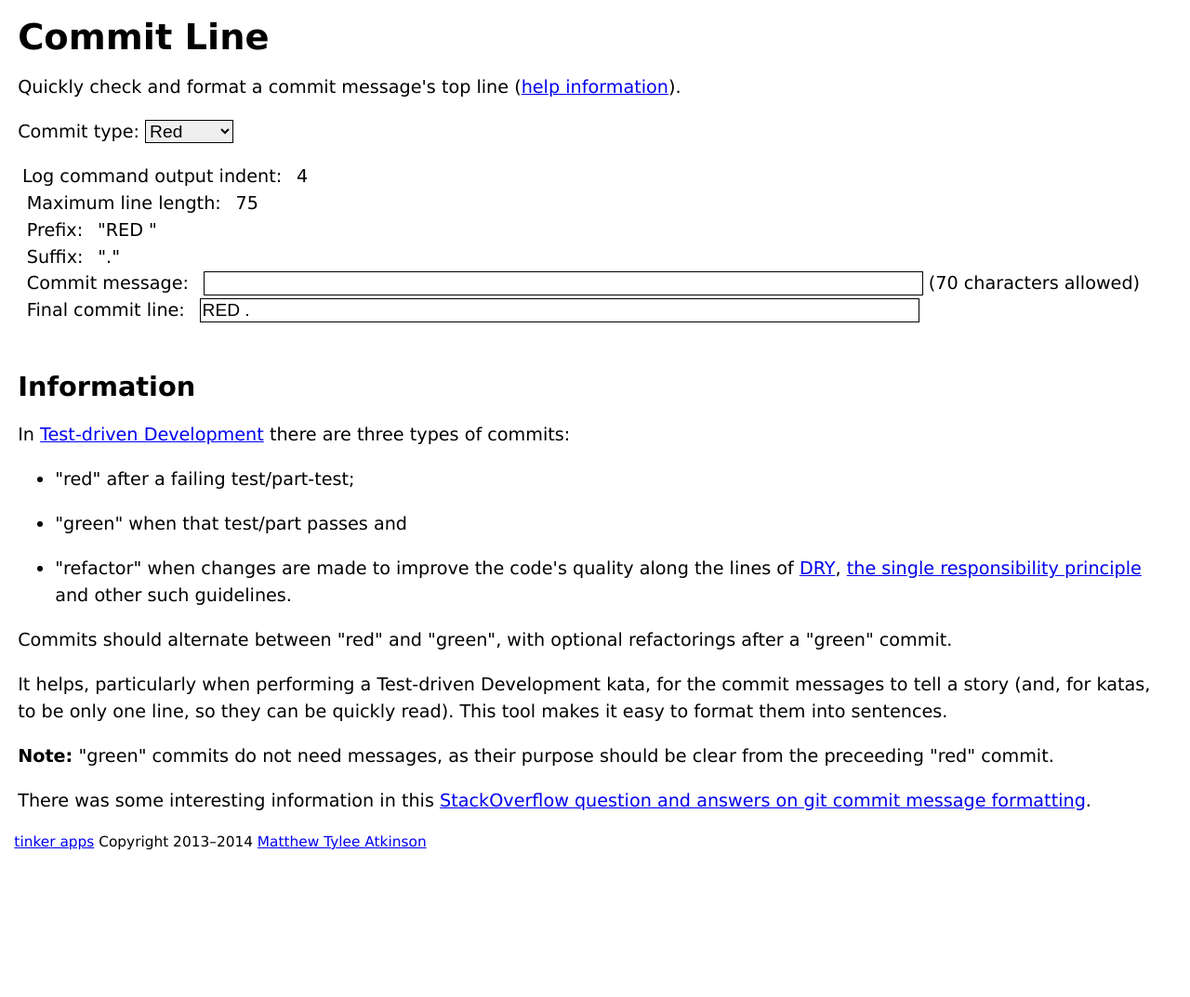
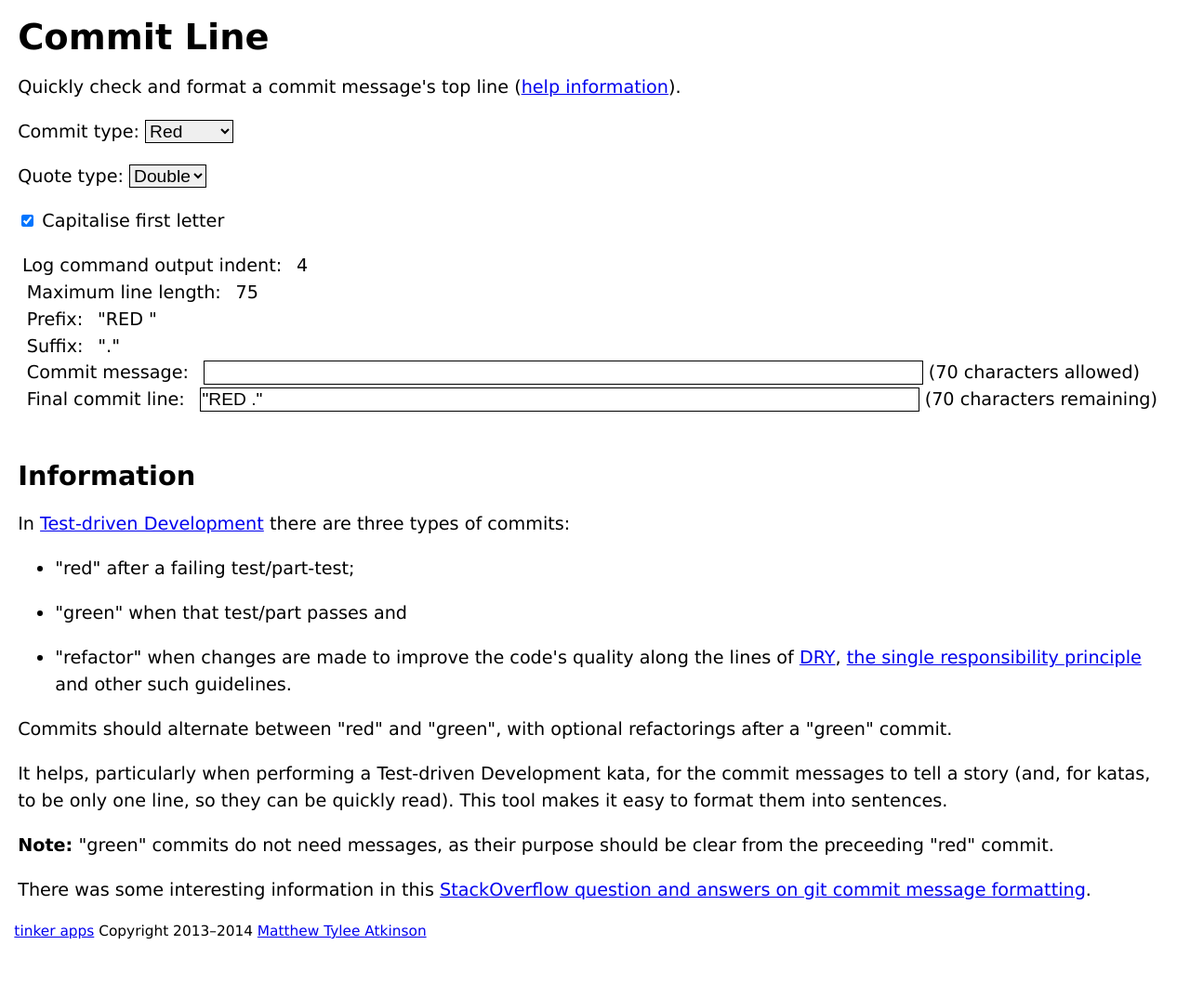
Before and after one commit to matatk/tinker, a Jekyll site: the page built from commitline/index.html, in a window 1280 px wide. Shown: the whole page at 93% size. Built offline with Jekyll 4.4.1, drawn with Linux system fonts in a browser that asks for light colours; before the commit the page ends 977 px from its top, so only the background shows below that; some of the changed lines change nothing that is shown.

Commit message:
Licence; [commitline] formatting improvements
* Use MIT licence
* [commitline] wrap the string in double or single quotes
* [commitline] count down remaining characters
* [commitline] make capitalisation of first letter optional

```diff
--- a/commitline/index.html
+++ b/commitline/index.html
@@ -52,10 +52,27 @@ title: Commit Line
 
       <p>
         <label for="type">Commit type:</label>
-        <select id="type" onchange="update_select();">
+        <select id="type" onchange="update_commit_type();">
           <option value="red">Red</option>
           <option value="refactor">Refactor</option>
         </select>
+      </p>
+
+      <p>
+        <label for="quotes">Quote type:</label>
+        <select id="quotes" onchange="update_quote_type();">
+          <option value="double">Double</option>
+          <option value="single">Single</option>
+        </select>
+      </p>
+
+      <p>
+        <input
+          type="checkbox"
+          id="capitalise"
+          checked="true"
+          onchange="update_commit_line()";>
+        <label for="capitalise">Capitalise first letter</label>
       </p>
 
       <dl>
@@ -88,7 +105,9 @@ title: Commit Line
             type="text"
             id="commit-line"
             aria-labelledby="commit-line-label"
-            readonly></dd>
+            readonly>
+          <span id="remaining"></span>
+        </dd>
       </dl>
 
       <h2 id="help">Information</h2>
@@ -112,11 +131,28 @@ title: Commit Line
       return config[$('type').value];
     }
 
-    function update_select() {
-      var prefix = get_prefix();
-      var length_limit = config.limit - prefix.length - config.suffix.length;
+    function get_length_limit() {
+      return config.limit - get_prefix().length - config.suffix.length;
+    }
+
+    function get_quote() {
+      if ($('quotes').value == 'double') {
+        return '"';
+      } else if ($('quotes').value == 'single') {
+        return "'";
+      } else {
+        alert("Unexpected quote type: " + $('quotes').value);
+      }
+    }
+
+    function wrap_string(message) {
+      return get_quote() + get_prefix() + message + config.suffix + get_quote();
+    }
+
+    function update_commit_type() {
+      var length_limit = get_length_limit();
       $('indent-length').innerHTML = config.indent;
-      $('prefix').innerHTML = '"' + prefix + '"';
+      $('prefix').innerHTML = '"' + get_prefix() + '"';
       $('suffix').innerHTML = '"' + config.suffix + '"';
       $('limit').innerHTML = config.limit;
       $('message').maxLength = length_limit;
@@ -126,13 +162,23 @@ title: Commit Line
       update_commit_line();
     }
 
+    function update_quote_type() {
+      update_commit_line();
+    }
+
     function update_commit_line() {
       var message = $('message').value;
-      message = message.charAt(0).toUpperCase() + message.slice(1);
-      $('commit-line').value = get_prefix() + message + config.suffix;
+      if ($('capitalise').checked) {
+        message = message.charAt(0).toUpperCase() + message.slice(1);
+      }
+      $('commit-line').value = wrap_string(message);
+
+      $('remaining').innerHTML = '('
+        + (get_length_limit() - $('message').value.length)
+        + ' characters remaining)';
     }
 
-    update_select();
+    update_commit_type();
   </script>
   {% include footer.html %}
   </body>
```
Also changed, not shown: 1 other file.
